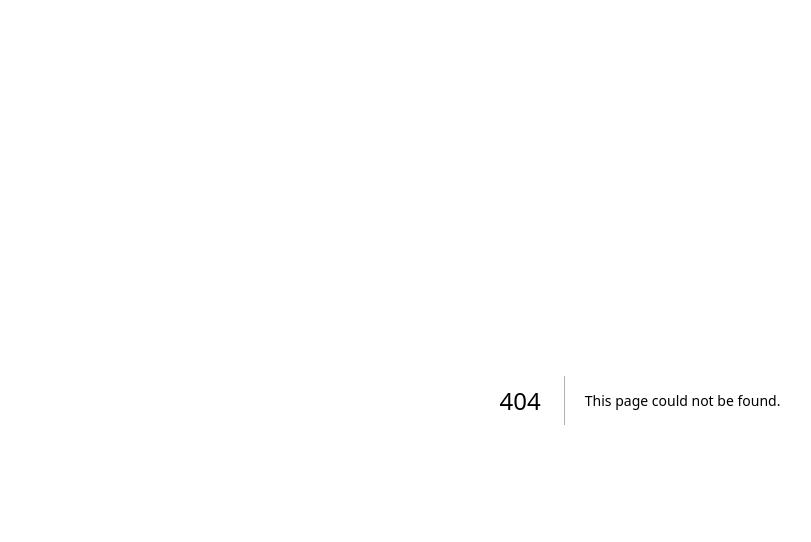
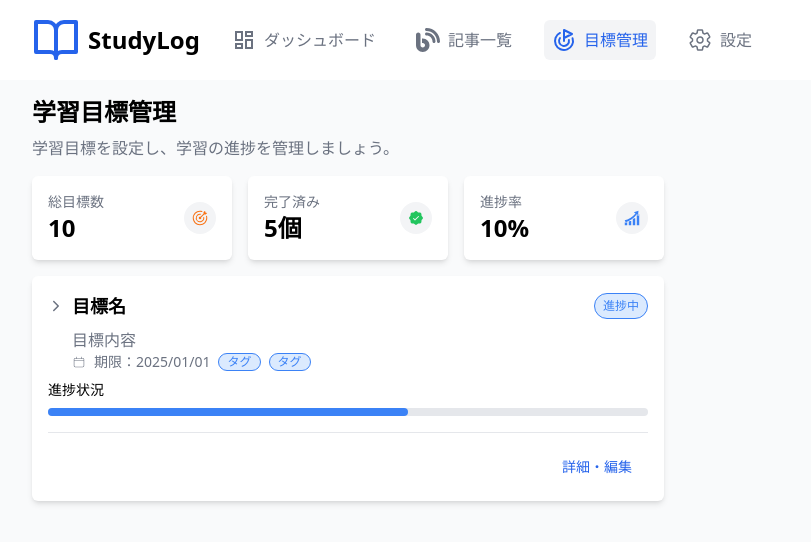
Before and after one commit to haru1489248/StudyLog, a Next.js app: page /private/goals in a window 1280 px wide. Before the commit this address had no page. Shown: the top 542 px of the page, without its empty margins (0-811 px from the left). Built offline with nearby package versions, Linux system fonts and the light colour scheme.

Commit message:
add goal page

```diff
--- a/src/app/private/_components/PrivateHeader.tsx
+++ b/src/app/private/_components/PrivateHeader.tsx
@@ -1,15 +1,15 @@
 'use client'
 
 import Link from 'next/link'
+import { usePathname } from 'next/navigation'
+import { FaBlog } from 'react-icons/fa6'
 import { FiBookOpen } from 'react-icons/fi'
-import { MdOutlineDashboard } from "react-icons/md";
-import { FaBlog } from "react-icons/fa6";
-import { LuGoal } from "react-icons/lu";
-import { IoSettingsOutline } from "react-icons/io5";
-import { usePathname } from 'next/navigation';
+import { IoSettingsOutline } from 'react-icons/io5'
+import { LuGoal } from 'react-icons/lu'
+import { MdOutlineDashboard } from 'react-icons/md'
 
 export const PrivateHeader = () => {
-    const pathname = usePathname();
+  const pathname = usePathname()
 
   const icons = [
     {
@@ -34,16 +34,19 @@ export const PrivateHeader = () => {
     },
   ]
   return (
-    <div className='flex items-center p-4 ml-4 gap-4'>
+    <div className='flex items-center p-4 mx-4 gap-4'>
       <div className='flex items-center gap-2'>
         <FiBookOpen className='text-5xl text-blue-600' />
         <h1 className='text-2xl font-black'>StudyLog</h1>
       </div>
       {icons.map((icon) => {
-        const isActive = pathname === icon.href;
+        const isActive = pathname === icon.href
         return (
           <div key={icon.href} className='ml-2'>
-          <Link href={icon.href} className={`flex items-center gap-2 ${isActive ? 'text-blue-600 bg-gray-100 rounded-md p-2' : 'text-gray-500'}`}>
+            <Link
+              href={icon.href}
+              className={`flex items-center gap-2 p-2 ${isActive ? 'text-blue-600 bg-gray-100 rounded-md' : 'text-gray-500'}`}
+            >
               {icon.icon}
               {icon.name}
             </Link>
--- /dev/null
+++ b/src/app/private/goals/_components/GoalDisplay.tsx
@@ -0,0 +1,67 @@
+'use client'
+
+import { useState } from 'react'
+import { CiCalendar } from 'react-icons/ci'
+import { IoIosArrowForward } from 'react-icons/io'
+
+import { Button } from '@/components/atom/Button'
+import { Card } from '@/components/atom/Card'
+import { ProgressBar } from '@/components/atom/ProgressBar'
+
+import { RoadMap } from './RoadMap'
+
+export const GoalDisplay = () => {
+  const [isOpen, setIsOpen] = useState(false)
+
+  return (
+    <Card className='w-[632px]'>
+      <div className='flex items-center justify-between gap-2'>
+        <div className='flex items-center gap-2'>
+          <IoIosArrowForward
+            className={`text-gray-500 transition-transform duration-300 cursor-pointer ${isOpen ? 'rotate-90' : ''}`}
+            onClick={() => setIsOpen(!isOpen)}
+          />
+          <h2 className='text-lg font-bold'>目標名</h2>
+        </div>
+        <div className='flex justify-end'>
+          <div
+            className='bg-blue-100 rounded-full text-blue-500 border border-blue-500 text-xs px-2 py-1'
+            onClick={() => setIsOpen(!isOpen)}
+          >
+            進捗中
+          </div>
+        </div>
+      </div>
+      <div className='mt-2 ml-6'>
+        <p className='text-gray-500 text-md'>目標内容</p>
+        <div className='flex items-center gap-2 text-gray-500 text-sm'>
+          <CiCalendar />
+          <p>
+            期限：<span>2025/01/01</span>
+          </p>
+          <div className='flex items-center gap-2'>
+            <div className='bg-blue-100 rounded-full text-blue-500 border border-blue-500 text-xs px-2'>
+              タグ
+            </div>
+            <div className='bg-blue-100 rounded-full text-blue-500 border border-blue-500 text-xs px-2'>
+              タグ
+            </div>
+          </div>
+        </div>
+      </div>
+      <div className='mt-2'>
+        <p className='text-sm mb-2'>進捗状況</p>
+        <ProgressBar />
+      </div>
+      {isOpen && (
+        <div className='mt-4 mx-4'>
+          <RoadMap />
+        </div>
+      )}
+      <hr className='my-4' />
+      <div className='flex justify-end'>
+        <Button variant='detail'>詳細・編集</Button>
+      </div>
+    </Card>
+  )
+}
--- /dev/null
+++ b/src/app/private/goals/_components/RoadMap.tsx
@@ -0,0 +1,42 @@
+import { RoadMapItem } from "./RoadMapItem"
+
+export const RoadMap = () => {
+  const roadMapItems = [
+    {
+      title: 'ステップ1: 基礎学習',
+      description: '学習目標を達成するためのステップを示します。',
+      scheduleTime: '6時間',
+      actualTime: '4時間',
+      isCompleted: false,
+    },
+    {
+      title: 'ステップ2: 実践演習',
+      description: '学習目標を達成するためのステップを示します。',
+      scheduleTime: '3時間',
+      actualTime: null,
+      isCompleted: true,
+    },
+    {
+      title: 'ステップ3: 応用開発',
+      description: '学習目標を達成するためのステップを示します。',
+      scheduleTime: '2時間',
+      actualTime: '3時間',
+      isCompleted: false,
+    },
+  ]
+  return (
+    <div className='border border-gray-200 rounded-md p-4'>
+      <h3 className='text-md font-semibold mb-2'>ロードマップ</h3>
+      <p className='text-sm text-gray-500 mb-2'>
+        学習目標を達成するためのステップを示します。
+      </p>
+      <div className='mt-4'>
+        <div className='flex flex-col gap-4'>
+          {roadMapItems.map((item) => (
+            <RoadMapItem key={item.title} item={item} />
+          ))}
+        </div>
+      </div>
+    </div>
+  )
+}
--- /dev/null
+++ b/src/app/private/goals/_components/RoadMapItem.tsx
@@ -0,0 +1,57 @@
+import { Button } from '@/components/atom/Button'
+import { useState } from 'react'
+import { AiOutlineCheckCircle } from 'react-icons/ai'
+
+export const RoadMapItem = ({
+  item,
+}: {
+  item: {
+    title: string
+    description: string
+    scheduleTime: string
+    actualTime: string | null
+    isCompleted: boolean
+  }
+}) => {
+  const [isCompleted, setIsCompleted] = useState(item.isCompleted)
+  return (
+      <div className='flex justify-between gap-2'>
+        <div className='flex items-center gap-2'>
+        {isCompleted ? (
+          <AiOutlineCheckCircle
+            className='bg-green-500 rounded-full text-white text-xm cursor-pointer'
+            onClick={() => {
+              setIsCompleted(false)
+            }}
+          />
+        ) : (
+          <div
+            className='w-4 h-4 rounded-full border border-gray-300 cursor-pointer'
+            onClick={() => {
+              setIsCompleted(true)
+            }}
+          />
+        )}
+        <div className='flex flex-col'>
+          <p className='text-sm'>{item.title}</p>
+          <div className='flex items-center gap-2'>
+            <p className='text-xs text-gray-500'>予定：{item.scheduleTime}</p>
+            {item.actualTime && (
+              <>
+                <span className='text-xs text-gray-500'>/</span>
+                <p className='text-xs text-gray-500'>実際：{item.actualTime}</p>
+              </>
+            )}
+          </div>
+        </div>
+        </div>
+        <div className='flex items-center gap-2'>
+        {isCompleted ? (
+            <Button variant='primary'>記事作成</Button>
+        ) : (
+            <Button variant='detail'>詳細・編集</Button>
+        )}
+        </div>
+      </div>
+  )
+}
--- /dev/null
+++ b/src/app/private/goals/page.tsx
@@ -0,0 +1,56 @@
+import { GiProgression } from 'react-icons/gi'
+import { GoGoal } from 'react-icons/go'
+import { PiSealCheckFill } from 'react-icons/pi'
+
+import { Card } from '@/components/atom/Card'
+
+import { GoalDisplay } from './_components/GoalDisplay'
+
+export default function GoalsPage() {
+  const cardSections = [
+    {
+      title: '総目標数',
+      value: '10',
+      icon: <GoGoal />,
+      color: 'text-orange-500',
+    },
+    {
+      title: '完了済み',
+      value: '5個',
+      icon: <PiSealCheckFill />,
+      color: 'text-green-500',
+    },
+    {
+      title: '進捗率',
+      value: '10%',
+      icon: <GiProgression />,
+      color: 'text-blue-500',
+    },
+  ]
+  return (
+    <div className='p-4 mx-4'>
+      <h1 className='text-2xl font-bold mb-2'>学習目標管理</h1>
+      <p className='text-gray-500'>学習目標を設定し、学習の進捗を管理しましょう。</p>
+      <div className='mt-4'>
+        <div className='flex gap-4'>
+          {cardSections.map((section) => (
+            <Card className='w-[200px]' key={section.title}>
+              <div className='flex items-center justify-between'>
+                <div>
+                  <p className='text-sm text-gray-500'>{section.title}</p>
+                  <p className='text-2xl font-bold'>{section.value}</p>
+                </div>
+                <div className={`${section.color} bg-gray-100 rounded-full p-2`}>
+                  {section.icon}
+                </div>
+              </div>
+            </Card>
+          ))}
+        </div>
+        <div className='mt-4'>
+          <GoalDisplay />
+        </div>
+      </div>
+    </div>
+  )
+}
--- a/src/app/private/layout.tsx
+++ b/src/app/private/layout.tsx
@@ -1,4 +1,4 @@
-import { PrivateHeader } from "./_components/PrivateHeader"
+import { PrivateHeader } from './_components/PrivateHeader'
 
 export default function PrivateLayout({
   children,
@@ -8,7 +8,7 @@ export default function PrivateLayout({
   return (
     <div>
       <PrivateHeader />
-      {children}
+      <div className='bg-gray-50 h-screen'>{children}</div>
     </div>
   )
 }
--- a/src/app/providers.tsx
+++ b/src/app/providers.tsx
@@ -3,6 +3,12 @@
 
 // Since QueryClientProvider relies on useContext under the hood, we have to put 'use client' on top
 import { QueryClient, QueryClientProvider, isServer } from '@tanstack/react-query'
+
+// In Next.js, this file would be called: app/providers.tsx
+
+// In Next.js, this file would be called: app/providers.tsx
+
+// In Next.js, this file would be called: app/providers.tsx
 
 // In Next.js, this file would be called: app/providers.tsx
 
--- a/src/auth.ts
+++ b/src/auth.ts
@@ -111,7 +111,7 @@ export const {
         const parsedCredentials = z
           .object({
             email: z.string().email('有効なメールアドレスを入力してください'),
-            password: z.string().min(6, 'パスワードは6文字以上で入力してください')
+            password: z.string().min(6, 'パスワードは6文字以上で入力してください'),
           })
           .safeParse(credentials)
 
--- a/src/components/atom/Button.tsx
+++ b/src/components/atom/Button.tsx
@@ -6,7 +6,7 @@ type ButtonProps = {
   onClick?: (e: React.MouseEvent<HTMLButtonElement>) => void
   className?: string
   disabled?: boolean
-  variant?: 'primary' | 'secondary' | 'outline' | 'danger' | 'warning'
+  variant?: 'primary' | 'secondary' | 'outline' | 'danger' | 'warning' | 'detail'
 }
 
 export const Button = ({
@@ -31,6 +31,7 @@ export const Button = ({
       'border-transparent font-medium text-white bg-red-700 hover:bg-red-800 focus:ring-red-600',
     warning:
       'border-transparent font-medium text-stone-800 bg-yellow-600 hover:bg-yellow-700 focus:ring-yellow-500',
+    detail: 'border-none font-medium text-blue-600 hover:text-blue-700',
   }
 
   return (
--- /dev/null
+++ b/src/components/atom/Card.tsx
@@ -0,0 +1,10 @@
+type CardProps = {
+  children: React.ReactNode
+  className?: string
+}
+
+export const Card = ({ children, className }: CardProps) => {
+  return (
+    <div className={`bg-white rounded-md p-4 shadow-md ${className}`}>{children}</div>
+  )
+}
--- /dev/null
+++ b/src/components/atom/ProgressBar.tsx
@@ -0,0 +1,21 @@
+'use client'
+
+import { useMemo } from 'react'
+
+export const ProgressBar = () => {
+  const goal = 100
+  const completed = 60
+
+  const progressPercent = useMemo(() => {
+    return (completed / goal) * 100
+  }, [completed, goal])
+
+  return (
+    <div className='w-full h-2 bg-gray-200 rounded-full'>
+      <div
+        className='h-full bg-blue-500 rounded-full'
+        style={{ width: `${progressPercent}%` }}
+      />
+    </div>
+  )
+}
```
Lines whose indentation alone changed are shown as unchanged.
